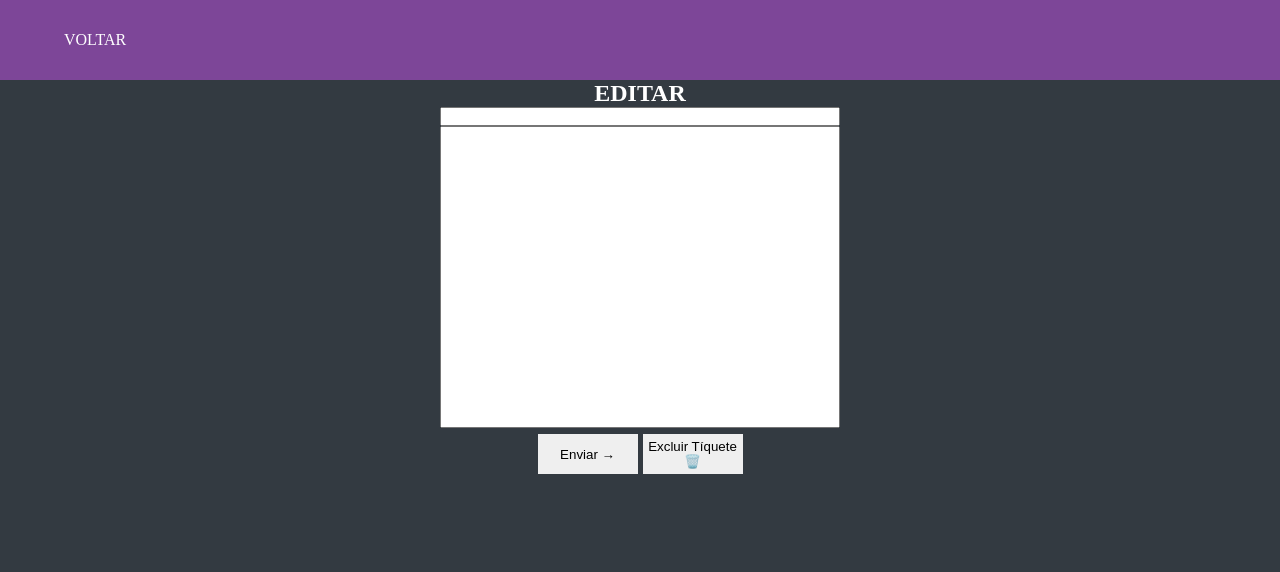
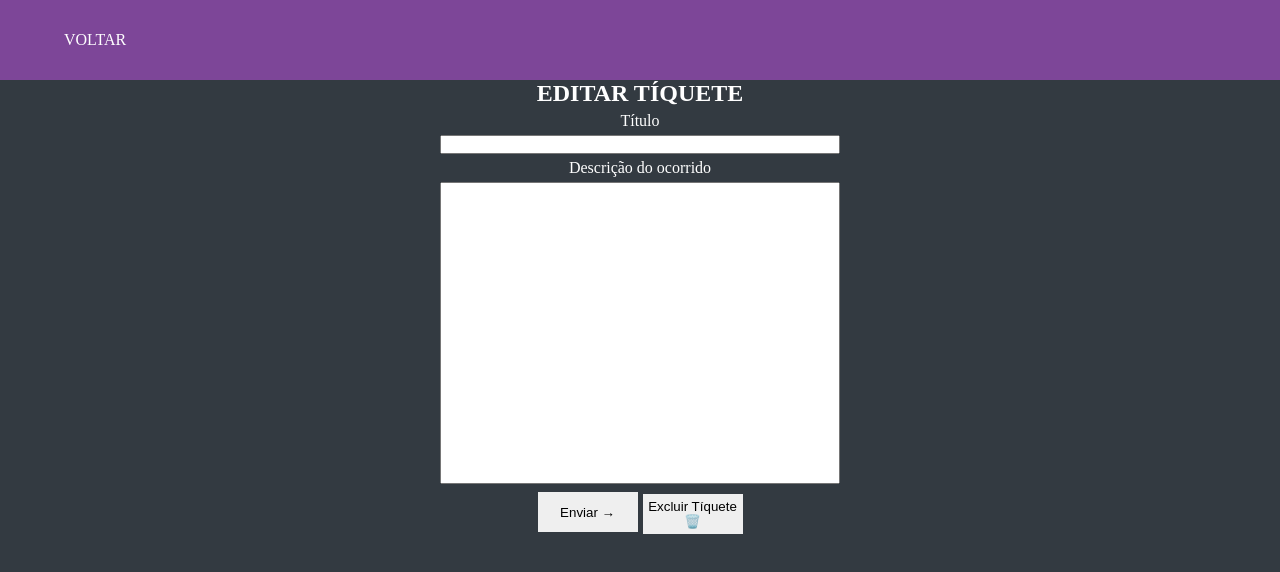
Before and after one commit to hilquias9/sistema-de-tickets-js, a plain HTML site: page static/templates/edit-ticket.html in a window 1280 px wide. Drawn offline with Linux system fonts and the light colour scheme; no server answers.

Commit message:
ajustando labels

```diff
--- a/static/css/edit-ticket.css
+++ b/static/css/edit-ticket.css
@@ -74,8 +74,12 @@ header{
     height: 40px;
     transition: 1s;
     border: none;
-    margin-top: 1px;
+    margin-top: 5px;
 }
 .delete-button:hover{
     background-color: red;
 }
+label{
+    margin: 5px;
+    color: white;
+}
--- a/static/css/new-ticket.css
+++ b/static/css/new-ticket.css
@@ -54,8 +54,12 @@ header{
     height: 40px;
     transition: 1s;
     border: none;
-    margin-top: 1px;
+    margin-top: 5px;
 }
 .new-ticket button:hover{
     background-color: rgb(163, 255, 72);
 }
+label{
+    margin: 5px;
+    color: white;
+}
--- a/static/templates/edit-ticket.html
+++ b/static/templates/edit-ticket.html
@@ -14,9 +14,12 @@
     </header>
     <section class="frame">
         <div class="new-ticket">
-            <h1>EDITAR</h1>
+            <h1>EDITAR TÍQUETE</h1>
             <form id="ticket-edition" action="https://6abae78c5b549d818d62b557.mockapi.io/api/v1/tickets" method="post">
+            <label for="title">Título</label>
             <input name="title" id="title" type="text" maxlength="20" required>
+            <label for="description">Descrição do ocorrido
+            </label>
             <textarea name="description" id="description" maxlength="5" rows="20" class="criar-textarea" required></textarea>
             <div class="form-buttons">
                 <button type="submit" class="send-button" name="edit">Enviar →</button>
```
Also changed, not shown: static/templates/new-ticket.html (+3 -1 lines).
